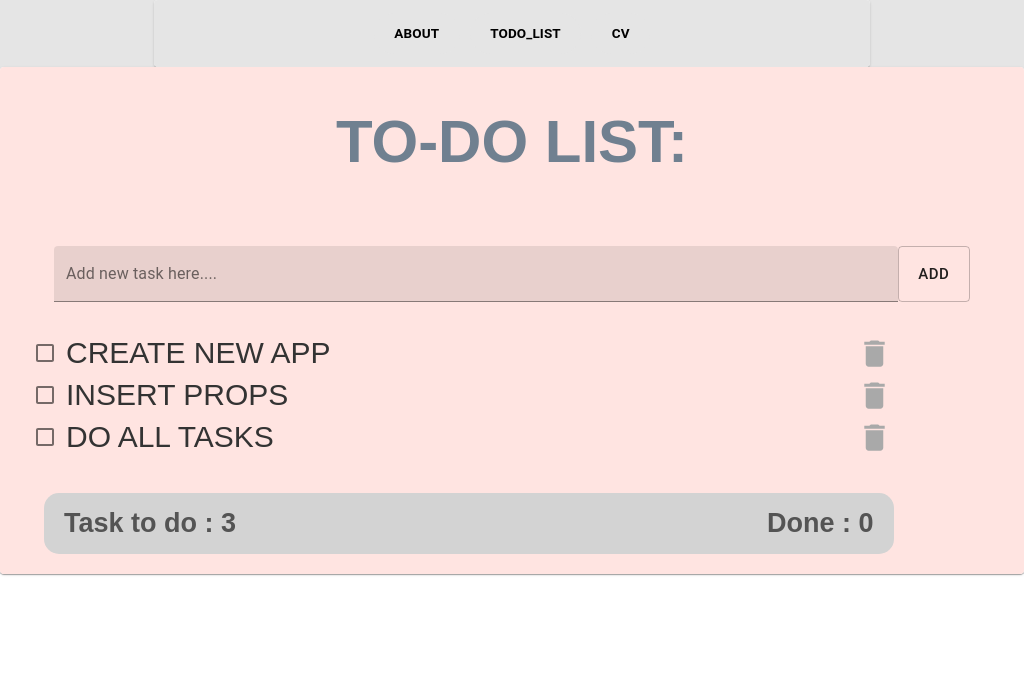
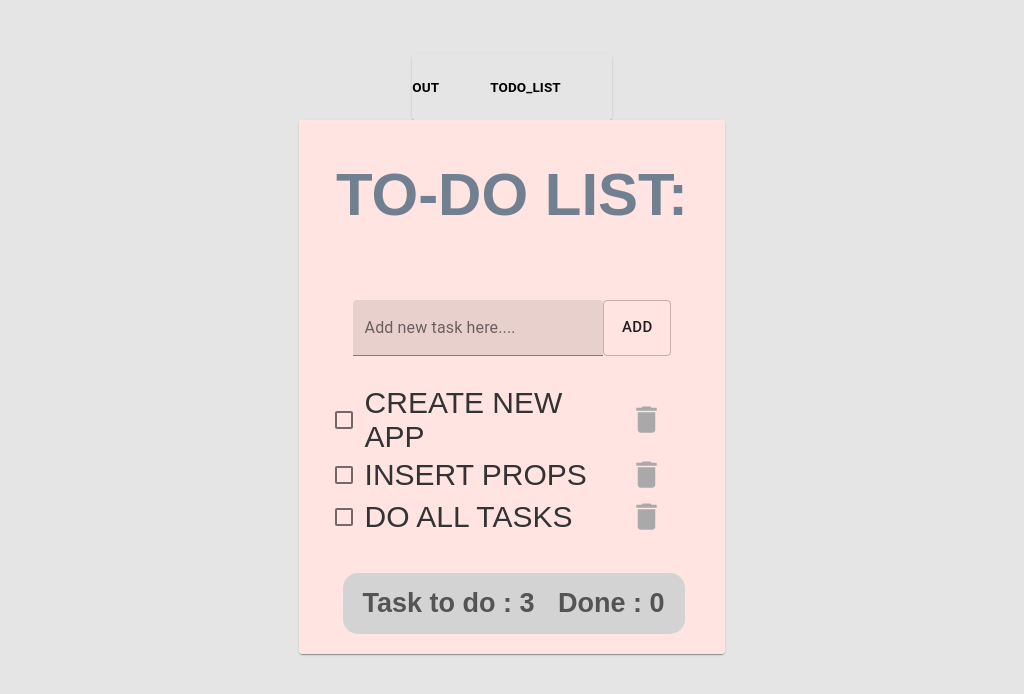
Before and after one commit to WebHeroSchool/React_Todo_NM, a React (Create React App) app: page /todo in a window 1024 px wide. Shown: the top 694 px of the page. Built offline with nearby package versions, Linux system fonts and the light colour scheme.

Commit message:
some changes

```diff
--- a/src/Components/App/About/About.js
+++ b/src/Components/App/About/About.js
@@ -63,18 +63,20 @@ const About = () => {
   }, [state]);
   return (
             <CardContent className={styles.wrap}>
+              <div className={styles.about}>
                 <h1>{state.isLoading ? <CircularProgress color="secondary"/> : 'ABOUT' }</h1>
+                <div className={styles.myName}>
+                  {resp.name}
+                </div>
+                <div className={styles.myImage}>
+                  <img src={resp.avatarURL} alt={resp.name}/>
+                </div>
+              </div>
+              <main className={styles.reps}>
                 {!state.isLoading
                 && <div>
                   {!state.fetchReposSuccess ? 'Something went wrong.... ' + state.error + resp.error
                       : <div className={styles.aboutMe}>
-                            <div className={styles.myName}>
-                                 {resp.name}
-                            </div>
-
-                            <div className={styles.myImage}>
-                                <img src={resp.avatarURL} alt={resp.name}/>
-                            </div>
                         <div className={styles.myRepos}>
                           My repos:
                         </div>
@@ -93,6 +95,7 @@ const About = () => {
                   }
                 </div>
                 }
+              </main>
             </CardContent>
   );
 };
--- a/src/Components/App/About/About.module.css
+++ b/src/Components/App/About/About.module.css
@@ -1,14 +1,24 @@
 .wrap{
     display: flex;
-    justify-content: space-evenly;
-    align-items: center;
+    justify-content: space-around;
     flex-direction: column;
-    background: #ffe4e1;
+    background: #E5E5E5;
     font-size: 1em;
     font-weight: bold;
-    color: #708090;
     font-family: "Apple SD Gothic Neo", sans-serif;
-
+    width: 700px;
+    height: 700px;
+    border: 1px solid red;
+}
+.about{
+    background: #FFF;
+    height: 200px;
+    border: 1px solid red;
+}
+.reps{
+    background: #FFF;
+    height: 400px;
+    border: 1px solid red;
 }
 .aboutMe{
     display: flex;
@@ -40,15 +50,15 @@ ul{
 
 @media (min-width: 720px) and (max-width: 1024px){
     .wrap{
-        display: flex;
-        justify-content: space-evenly;
-        align-items: center;
-        flex-direction: column;
-        background: #ffe4e1;
-        font-size: 1em;
-        font-weight: bold;
-        color: #708090;
-        font-family: "Apple SD Gothic Neo", sans-serif;
+        /*display: flex;*/
+        /*justify-content: space-evenly;*/
+        /*align-items: center;*/
+        /*flex-direction: column;*/
+        /*background: #ffe4e1;*/
+        /*font-size: 1em;*/
+        /*font-weight: bold;*/
+        /*color: #708090;*/
+        /*font-family: "Apple SD Gothic Neo", sans-serif;*/
 
     }
     .aboutMe{
--- a/src/Components/App/App.js
+++ b/src/Components/App/App.js
@@ -3,13 +3,14 @@ import { BrowserRouter as Router, Route, Link } from 'react-router-dom';
 import { Card, MenuItem, MenuList } from '@material-ui/core';
 import Todo from './Todo/Todo';
 import About from './About/About';
-import Contacts from './Contacts/Contacts';
+import Contacts from './CV/Contacts';
 import styles from './App.module.css';
 
 
 const App = () => (
     <Router>
         <div className={styles.App}>
+            <div className={styles.inner}>
                 <div className={styles.nav}>
                     <Card className={styles.sidebar}>
                         <MenuList className={styles.menuList}>
@@ -20,13 +21,17 @@ const App = () => (
                     </Card>
                 </div>
                 <div className={styles.wrap}>
+                    <Card className={styles.about}>
+                        <Route path='/' exact component={About} />
+                    </Card>
                     <Card className={styles.content}>
-                    <Route path='/' exact component={About} />
+
                         <Route path='/todo' component={Todo} />
                         <Route path='/contacts' component={Contacts} />
                     </Card>
                 </div>
             </div>
+        </div>
     </Router>
 );
 export default App;
--- a/src/Components/App/App.module.css
+++ b/src/Components/App/App.module.css
@@ -5,7 +5,18 @@ body{
     display: flex;
     flex-direction: column;
     justify-content: flex-start;
+    align-items: center;
+    width: 100vw;
+    height: 100vh;
+    min-height: 400px;
     background-color: #E5E5E5;
+}
+.inner{
+    display: flex;
+    flex-direction: column;
+    align-items: center;
+    height: 100%;
+    padding-top: 27px;
 }
 .nav{
     display: flex;
@@ -62,7 +73,6 @@ body{
     background-color: lightblue;
     color: white;
 }
-
 .linkActive{
     background-color: #356EFF;
     color: white;
@@ -71,6 +81,10 @@ body{
 @media(min-width: 720px) and (max-width: 1024px){
     .wrap{
         font-size: 15px;
+    }
+    .inner{
+        width: 350px;
+        max-height: 720px;
     }
     .sidebar{
         /*display: flex;*/
@@ -85,6 +99,13 @@ body{
     .App{
         display: flex;
         justify-content: center;
+        width: 100vw;
+        height: 100vh;
+        min-height: 650px;
+    }
+    .inner{
+        width: 700px;
+        max-height: 720px;
     }
     .wrap{
         display: flex;
```
Also changed, not shown: src/Components/App/CV/Contacts.js (renamed from src/Components/App/Contacts/Contacts.js), src/Components/App/CV/Contacts.module.css (renamed from src/Components/App/Contacts/Contacts.module.css). Lines whose indentation alone changed are shown as unchanged.
